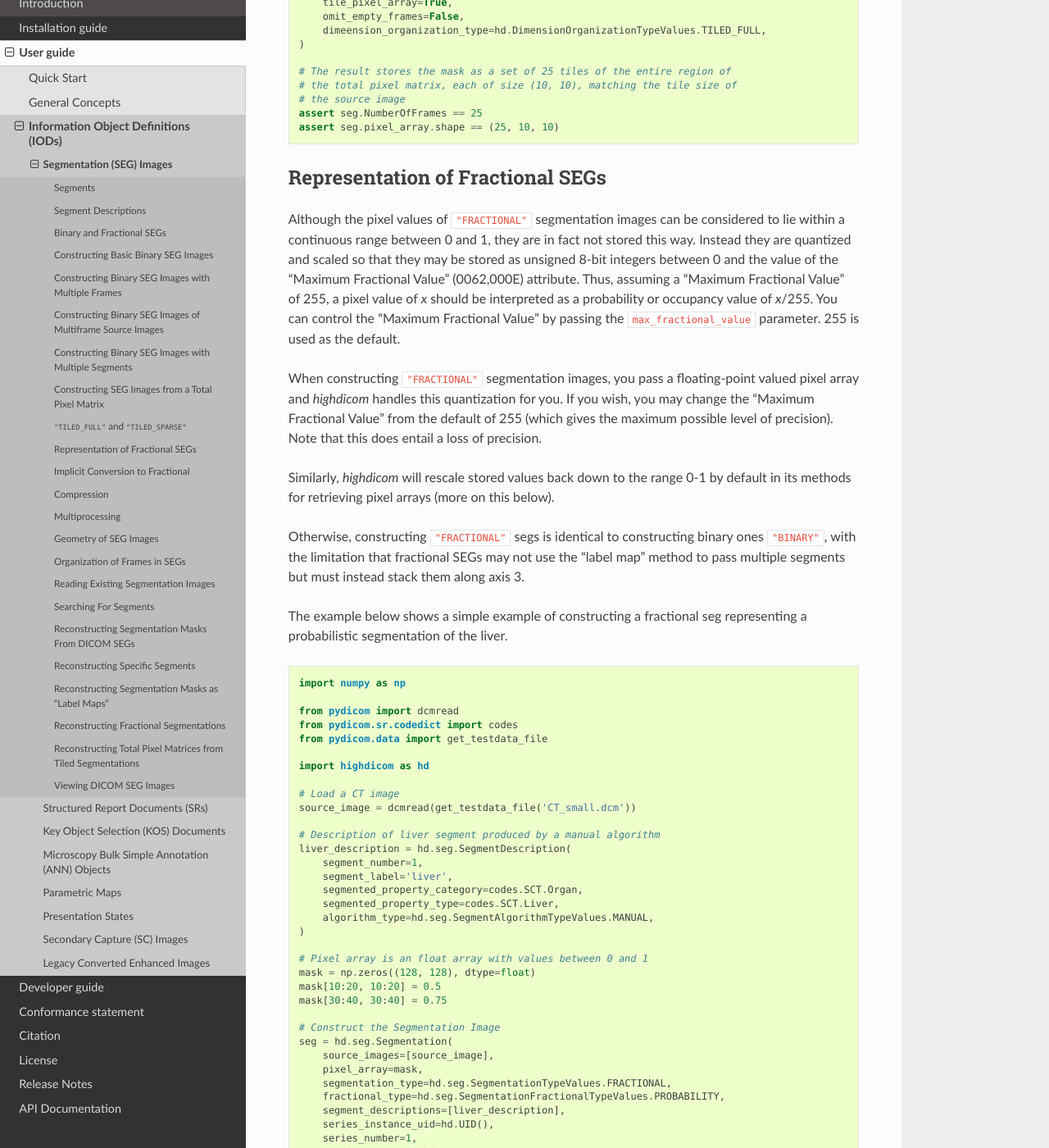
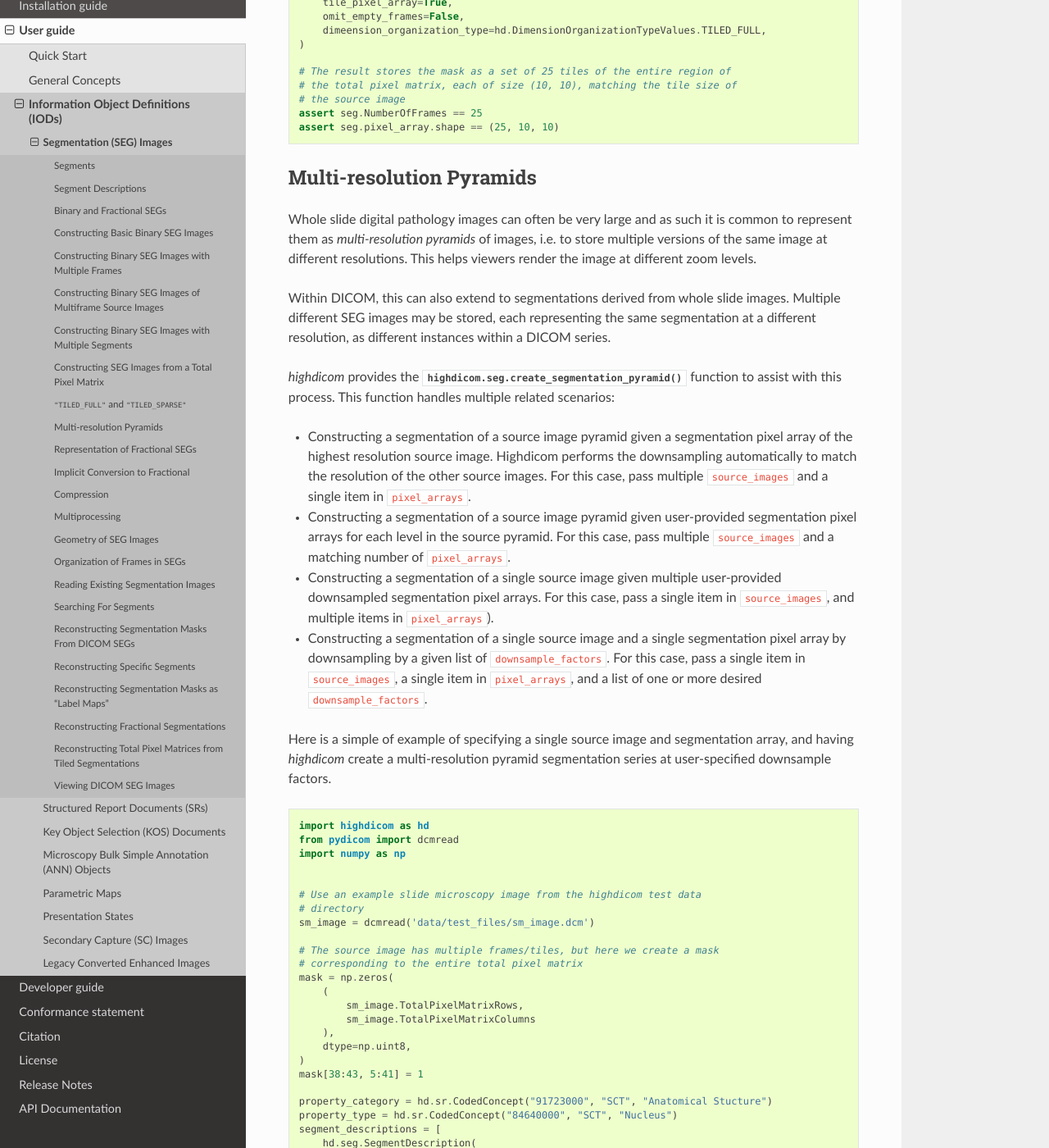
Before and after one commit to ImagingDataCommons/highdicom, a Sphinx documentation site: the page built from docs/seg.rst, in a window 1280 px wide and 1400 px high, scrolled down 11117 px. Shown: the whole window at 82% size. Built offline with Sphinx 7.4.7 and the Read the Docs theme 2.0.0, drawn with Linux system fonts in a browser that asks for light colours; some of the changed text lies outside the part shown.

Commit message:
Add pyramid doc section

```diff
--- a/docs/seg.rst
+++ b/docs/seg.rst
@@ -624,6 +624,102 @@ combination with ``tile_pixel_array`` argument.
     # the source image
     assert seg.NumberOfFrames == 25
     assert seg.pixel_array.shape == (25, 10, 10)
+
+Multi-resolution Pyramids
+-------------------------
+
+Whole slide digital pathology images can often be very large and as such it
+is common to represent them as *multi-resolution pyramids* of images, i.e.
+to store multiple versions of the same image at different resolutions. This
+helps viewers render the image at different zoom levels.
+
+Within DICOM, this can also extend to segmentations derived from whole slide
+images. Multiple different SEG images may be stored, each representing the
+same segmentation at a different resolution, as different instances within a
+DICOM series.
+
+*highdicom* provides the :func:`highdicom.seg.create_segmentation_pyramid`
+function to assist with this process. This function handles multiple related
+scenarios:
+
+* Constructing a segmentation of a source image pyramid given a
+  segmentation pixel array of the highest resolution source image.
+  Highdicom performs the downsampling automatically to match the
+  resolution of the other source images. For this case, pass multiple
+  ``source_images`` and a single item in ``pixel_arrays``.
+* Constructing a segmentation of a source image pyramid given user-provided
+  segmentation pixel arrays for each level in the source pyramid. For this
+  case, pass multiple ``source_images`` and a matching number of
+  ``pixel_arrays``.
+* Constructing a segmentation of a single source image given multiple
+  user-provided downsampled segmentation pixel arrays. For this case, pass
+  a single item in ``source_images``, and multiple items in
+  ``pixel_arrays``).
+* Constructing a segmentation of a single source image and a single
+  segmentation pixel array by downsampling by a given list of
+  ``downsample_factors``. For this case, pass a single item in
+  ``source_images``, a single item in ``pixel_arrays``, and a list of one
+  or more desired ``downsample_factors``.
+
+Here is a simple of example of specifying a single source image and segmentation
+array, and having *highdicom* create a multi-resolution pyramid segmentation
+series at user-specified downsample factors.
+
+.. code-block:: python
+
+    import highdicom as hd
+    from pydicom import dcmread
+    import numpy as np
+
+
+    # Use an example slide microscopy image from the highdicom test data
+    # directory
+    sm_image = dcmread('data/test_files/sm_image.dcm')
+
+    # The source image has multiple frames/tiles, but here we create a mask
+    # corresponding to the entire total pixel matrix
+    mask = np.zeros(
+        (
+            sm_image.TotalPixelMatrixRows,
+            sm_image.TotalPixelMatrixColumns
+        ),
+        dtype=np.uint8,
+    )
+    mask[38:43, 5:41] = 1
+
+    property_category = hd.sr.CodedConcept("91723000", "SCT", "Anatomical Stucture")
+    property_type = hd.sr.CodedConcept("84640000", "SCT", "Nucleus")
+    segment_descriptions = [
+        hd.seg.SegmentDescription(
+            segment_number=1,
+            segment_label='Segment #1',
+            segmented_property_category=property_category,
+            segmented_property_type=property_type,
+            algorithm_type=hd.seg.SegmentAlgorithmTypeValues.MANUAL,
+        ),
+    ]
+
+    # This will create a segmentation series of three images: one at the
+    # original source image resolution (implicit), one at half the size, and
+    # another at a quarter of the original size.
+    seg_pyramid = hd.seg.create_segmentation_pyramid(
+        source_images=[sm_image],
+        pixel_arrays=[mask],
+        segmentation_type=hd.seg.SegmentationTypeValues.BINARY,
+        segment_descriptions=segment_descriptions,
+        series_instance_uid=hd.UID(),
+        series_number=1,
+        manufacturer='Foo Corp.',
+        manufacturer_model_name='Slide Segmentation Algorithm',
+        software_versions='0.0.1',
+        device_serial_number='1234567890',
+        downsample_factors=[2.0, 4.0]
+    )
+
+Note that the :func:`highdicom.seg.create_segmentation_pyramid` function always
+behaves as if the ``tile_pixel_array`` input is ``True`` within the segmentation
+constructor, i.e. it assumes that the input segmentation masks represent total
+pixel matrices.
 
 Representation of Fractional SEGs
 ---------------------------------
```
